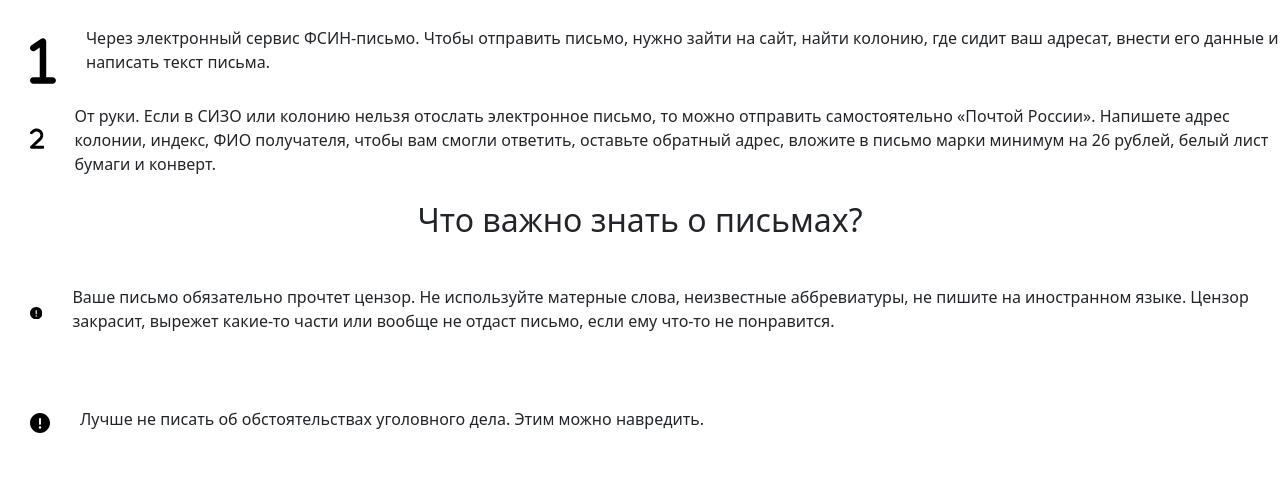
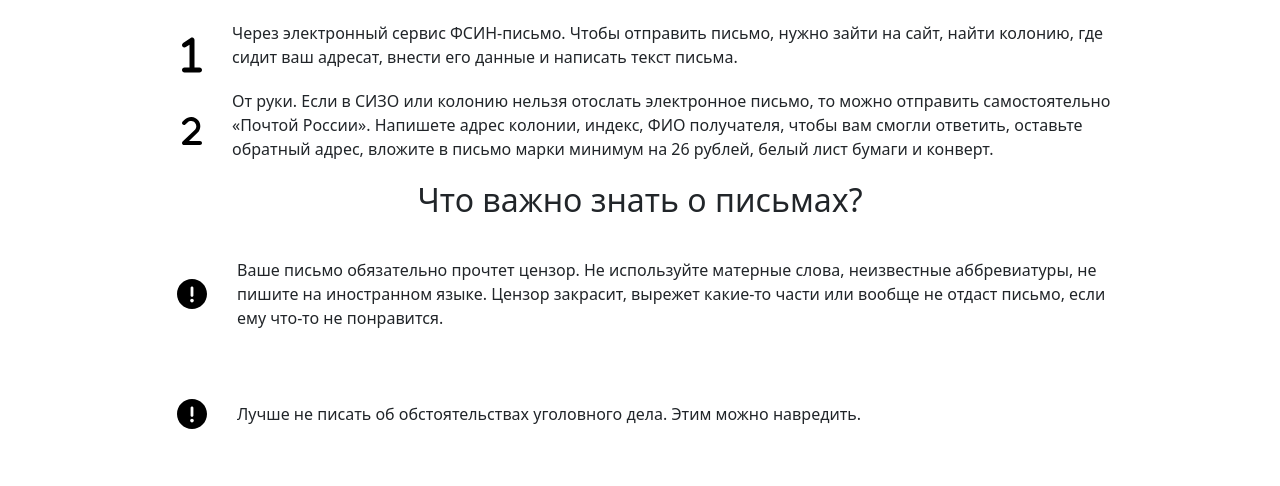
Before and after one commit to nas-tay/Hackathon, a plain HTML site: page index.html in a window 1280 px wide. Shown: the part 521-1007 px from the top of the page. Drawn offline with nearby package versions, Linux system fonts and the light colour scheme.

Commit message:
fix bugs

```diff
--- a/scss/main.scss
+++ b/scss/main.scss
@@ -41,11 +41,12 @@ a:active {
 
     &__item {
         display: flex;
+        justify-content: center;
     }
 
     &__img {
-        width: 30px;
-        height: 30px;
+        width: 20px;
+        height: 20px;
         margin: 30px;
     }
 
@@ -54,6 +55,7 @@ a:active {
         justify-content: center;
         align-items: center;
         margin-bottom: 0;
+        width: 70vw;
     }
 }
 
@@ -68,8 +70,8 @@ a:active {
     }
 
     &__icon {
-        width: 20px;
-        height: 20px;
+        width: 30px;
+        height: 30px;
         margin: 30px;
         justify-content: center;
         align-items: center;
@@ -78,13 +80,14 @@ a:active {
     &__item {
         margin: 30px 0;
         display: flex;
+        justify-content: center;
     }
 
     &__text {
         display: flex;
-        justify-content: center;
         align-items: center;
         margin-bottom: 0;
+        width: 70vw;
     }
 }
 
```
Also changed, not shown: css/main.css, 1 other file.
